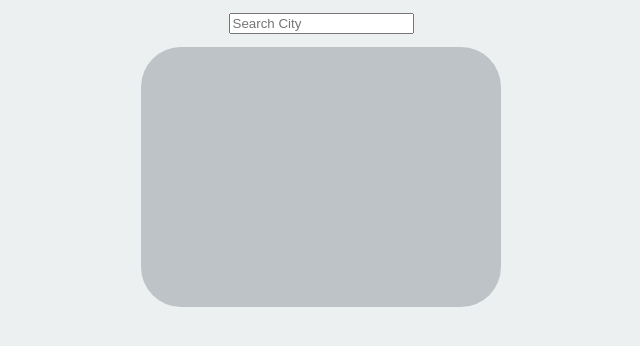
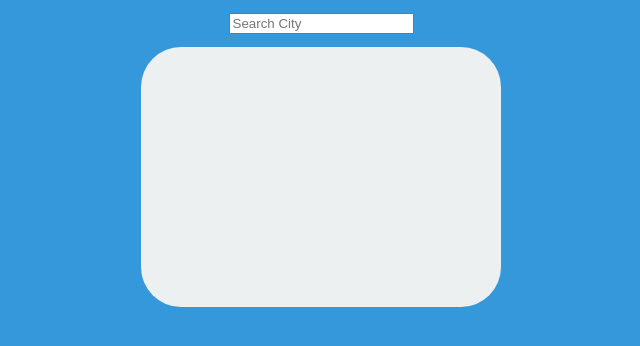
Before and after one commit to NewRedRoses/Weather-app, a website built with webpack: page src/index.html in a window 1280 px wide. Shown: the whole page, without its empty margins (319-959 px from the left). Built offline with nearby package versions, Linux system fonts and the light colour scheme.

Commit message:
Change colorscheme to fit cloud in sky

```diff
--- a/src/style.css
+++ b/src/style.css
@@ -7,7 +7,8 @@ div {
 }
 body {
   font-family: "Futura";
-  background-color: #ecf0f1;
+  background-color: #3498db;
+  color: #2c3e50;
   margin: 0px;
   height: 100vh;
 }
@@ -56,7 +57,7 @@ body {
   width: 300px;
   padding: 30px;
   border-radius: 40px;
-  background-color: #bdc3c7;
+  background-color: #ecf0f1;
 }
 .city-search-bar {
   height: fit-content;
```
